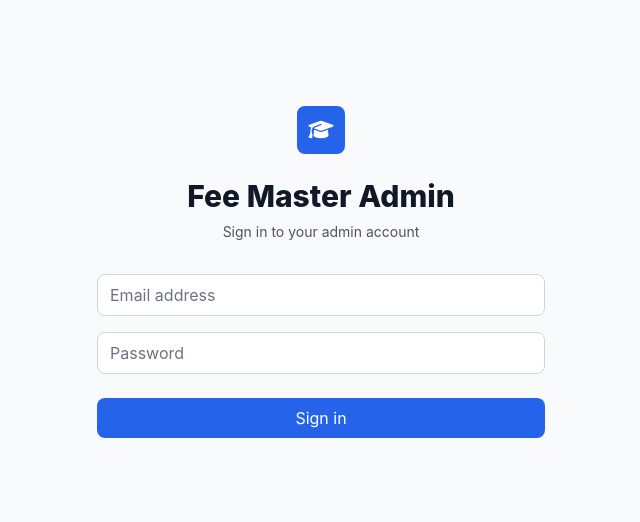
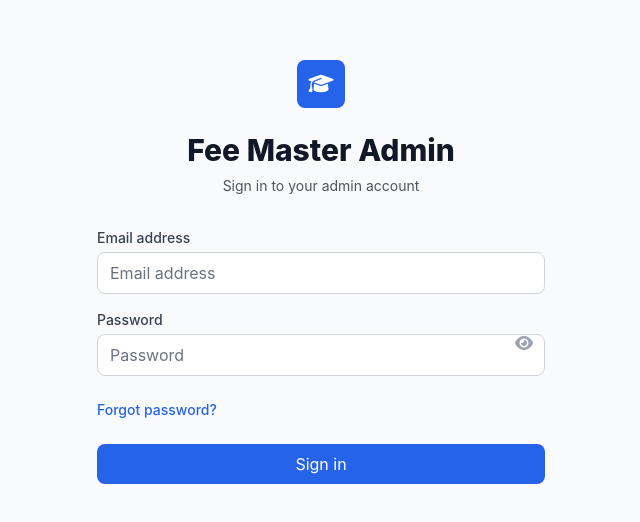
Before and after one commit to xwongani/feemaster-admin-frontend, a React (Create React App) app: page /login in a window 1280 px wide. Shown: the part 128-650 px from the top of the page, without its empty margins (319-959 px from the left). Built offline with nearby package versions, Linux system fonts and the light colour scheme.

Commit message:
Rework login page and system for seamless, robust authentication UX

```diff
--- a/src/pages/Login.tsx
+++ b/src/pages/Login.tsx
@@ -5,6 +5,7 @@ import { useAuth } from '../App';
 const Login: React.FC = () => {
   const [email, setEmail] = useState('');
   const [password, setPassword] = useState('');
+  const [showPassword, setShowPassword] = useState(false);
   const [loading, setLoading] = useState(false);
   const [error, setError] = useState('');
   const { login, user } = useAuth();
@@ -18,13 +19,17 @@ const Login: React.FC = () => {
     setLoading(true);
     setError('');
 
-    const success = await login(email, password);
-
-    if (!success) {
-      setError('Invalid email or password');
+    try {
+      const success = await login(email, password);
+      if (!success) {
+        setError('Invalid email or password. Please try again.');
+        setPassword('');
+      }
+    } catch (err) {
+      setError('Network or server error. Please try again later.');
+    } finally {
+      setLoading(false);
     }
-
-    setLoading(false);
   };
 
   return (
@@ -41,7 +46,7 @@ const Login: React.FC = () => {
             Sign in to your admin account
           </p>
         </div>
-        <form className="mt-8 space-y-6" onSubmit={handleSubmit}>
+        <form className="mt-8 space-y-6" onSubmit={handleSubmit} autoComplete="on">
           {error && (
             <div className="bg-red-50 border border-red-200 text-red-600 px-4 py-3 rounded-lg">
               {error}
@@ -49,7 +54,7 @@ const Login: React.FC = () => {
           )}
           <div className="space-y-4">
             <div>
-              <label htmlFor="email" className="sr-only">
+              <label htmlFor="email" className="block text-sm font-medium text-gray-700 mb-1">
                 Email address
               </label>
               <input
@@ -58,27 +63,46 @@ const Login: React.FC = () => {
                 type="email"
                 autoComplete="email"
                 required
-                className="form-input"
+                className="form-input w-full"
                 placeholder="Email address"
                 value={email}
                 onChange={(e) => setEmail(e.target.value)}
+                disabled={loading}
               />
             </div>
-            <div>
-              <label htmlFor="password" className="sr-only">
+            <div className="relative">
+              <label htmlFor="password" className="block text-sm font-medium text-gray-700 mb-1">
                 Password
               </label>
               <input
                 id="password"
                 name="password"
-                type="password"
+                type={showPassword ? 'text' : 'password'}
                 autoComplete="current-password"
                 required
-                className="form-input"
+                className="form-input w-full pr-10"
                 placeholder="Password"
                 value={password}
                 onChange={(e) => setPassword(e.target.value)}
+                disabled={loading}
               />
+              <button
+                type="button"
+                className="absolute inset-y-0 right-0 px-3 flex items-center text-gray-400 hover:text-gray-700 focus:outline-none"
+                tabIndex={-1}
+                onClick={() => setShowPassword((show) => !show)}
+                aria-label={showPassword ? 'Hide password' : 'Show password'}
+              >
+                <i className={showPassword ? 'fas fa-eye-slash' : 'fas fa-eye'}></i>
+              </button>
+            </div>
+          </div>
+
+          <div className="flex items-center justify-between">
+            <div className="text-sm">
+              <a href="#" className="font-medium text-blue-600 hover:text-blue-500">
+                Forgot password?
+              </a>
             </div>
           </div>
 
@@ -86,8 +110,11 @@ const Login: React.FC = () => {
             <button
               type="submit"
               disabled={loading}
-              className="w-full primary-btn justify-center"
+              className="w-full primary-btn justify-center flex items-center gap-2"
             >
+              {loading && (
+                <span className="animate-spin rounded-full h-5 w-5 border-b-2 border-white"></span>
+              )}
               {loading ? 'Signing in...' : 'Sign in'}
             </button>
           </div>
```
